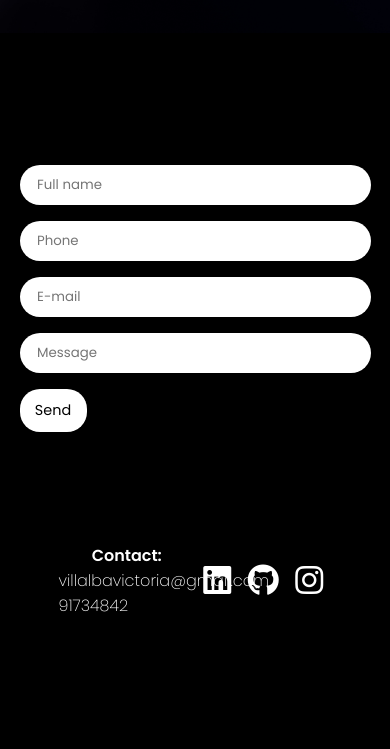
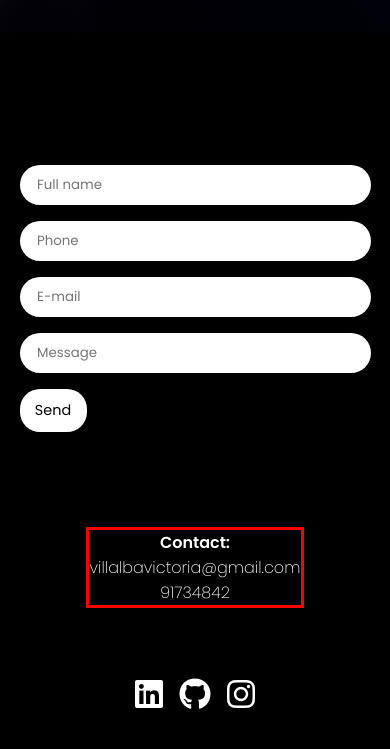
Before and after one commit to vickyvillalba22/personal-portfolio, a plain HTML site: page index.html in a window 390 px wide. Shown: the part 3834-4583 px from the top of the page. Before the commit the page ends 4498 px from the top, so only its background shows below. Drawn offline with nearby package versions, Linux system fonts and the light colour scheme.

Commit message:
cambiecitos

```diff
--- a/assets/css/estilos.css
+++ b/assets/css/estilos.css
@@ -524,6 +524,9 @@ i{
         width: 20%;
     }
 
+    .vh30m{
+        min-height: 30vh;
+    }
     .vh40m{
         height: 40vh;
     }
@@ -573,4 +576,6 @@ i{
         gap: 1.5em;
     }
 
+
+
 }
--- a/index.html
+++ b/index.html
@@ -187,11 +187,11 @@
     </main>
 
 
-    <footer class="vh20 w100 df spacea w100m">
+    <footer class="vh20 w100 df spacea w100m vh30m">
 
-        <div class="w70 df spacea">
+        <div class="w70 df spacea columnaM centerYm">
 
-            <div class="w50 df columna centerX centerY dfM">
+            <div class="w50 df columna centerX centerY dfM textCenterT bordeRojo w80m">
                 <p><strong class="fuente w100m blanco">Contact:</strong></p>
                 <p class="parrafitos fuente w100m blanco">villalbavictoria@gmail.com</p>
                 <p class="parrafitos fuente w100m blanco">91734842</p>
```
